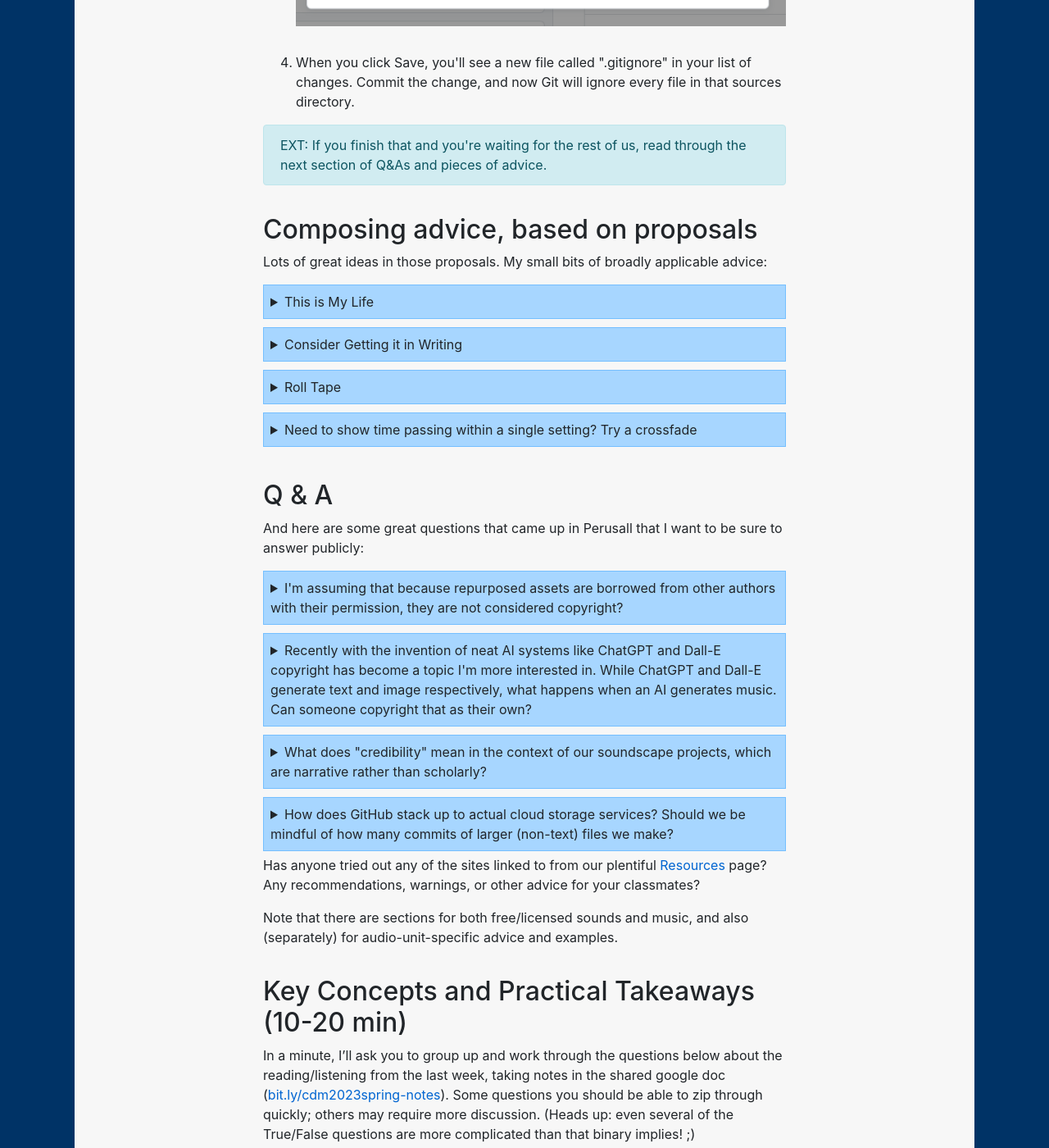
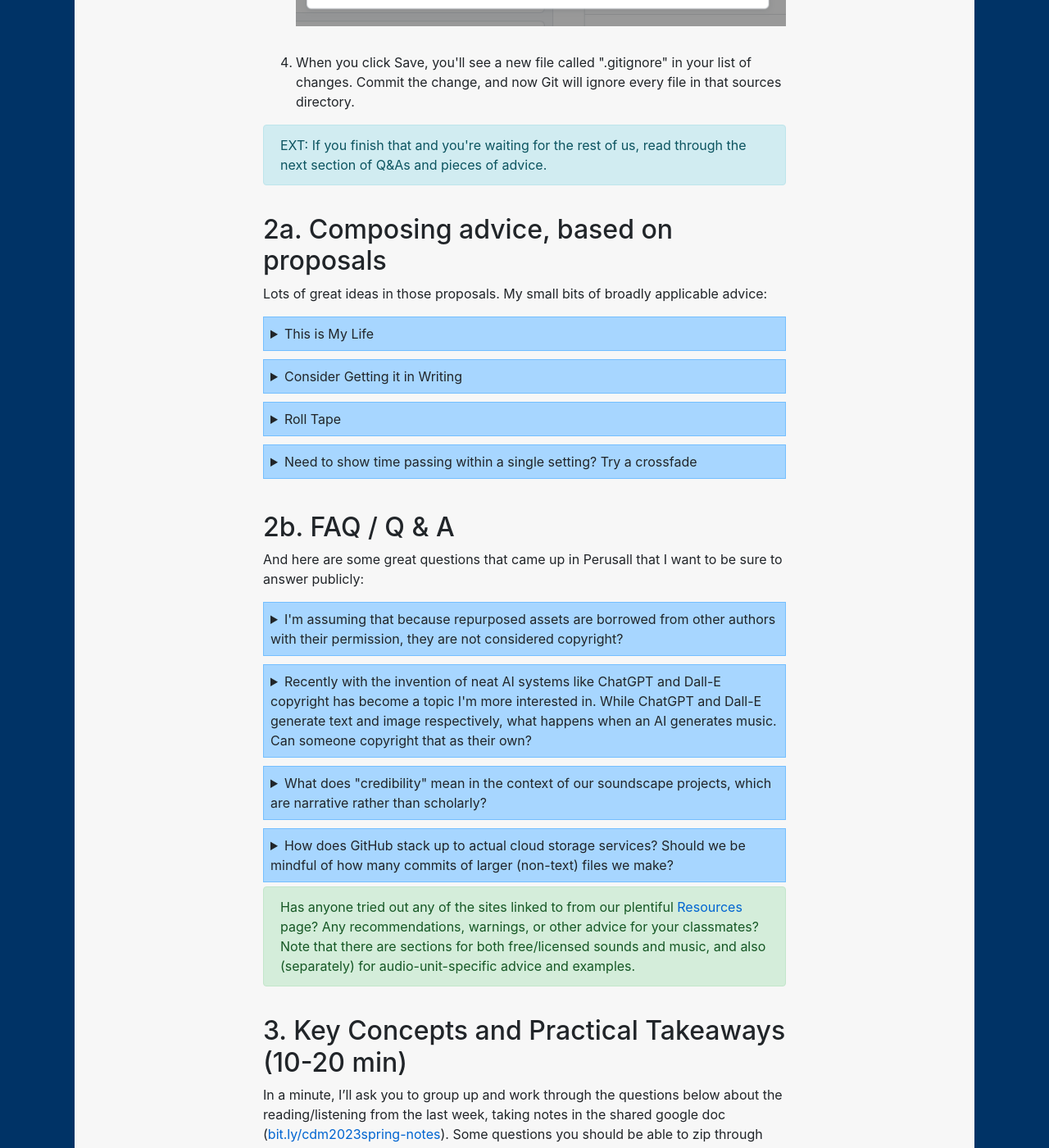
Before and after one commit to benmiller314/cdm2023spring, a Jekyll site: the page built from plans/lesson-05.md, in a window 1280 px wide and 1400 px high, scrolled down 2817 px. Shown: the whole window at 82% size. Built offline with Jekyll 4.4.1, drawn with Linux system fonts in a browser that asks for light colours; our own code applies the rules of GitHub Pages for plain Markdown files; some of the changed text lies outside the part shown.

Commit message:
minor typo fixes and formatting tweaks

```diff
--- a/plans/lesson-05.md
+++ b/plans/lesson-05.md
@@ -69,7 +69,7 @@ An even easier process will protect you from accidentally oversharing source fil
 EXT: If you finish that and you're waiting for the rest of us, read through the next section of Q&amp;As and pieces of advice.
 </div>
 
-## Composing advice, based on proposals
+## 2a. Composing advice, based on proposals
 
 Lots of great ideas in those proposals. My small bits of broadly applicable advice:
 
@@ -89,7 +89,7 @@ Lots of great ideas in those proposals. My small bits of broadly applicable advi
   If your proposal covers a long time – a full day, a full game, etc – you won't be able to represent it minute by minute. Instead, you'd normally want to jump from moment to moment with a sharp cut from one background track to another. But if you want to give a sense of time passing without changing where you are, one option is to fade out from the same background track back to itself, but later on, so there's still a sense of change within the sameness.
 </details>
 
-## Q & A
+## 2b. FAQ / Q & A
 
 And here are some great questions that came up in Perusall that I want to be sure to answer publicly:
 
@@ -152,19 +152,21 @@ This came in late enough that I don't have a full write-up. What do you all thin
 </details>
 -->
 
-
-<details><summary>How does GitHub stack up to actual cloud storage services? Should we be mindful of how many commits of larger (non-text) files we make?</summary>
+<details><!-- GH as storage-->
+<summary>How does GitHub stack up to actual cloud storage services? Should we be mindful of how many commits of larger (non-text) files we make?</summary>
 This came in late enough that I don't have a full write-up, but two short answers: (1) this is why we need <a href="https://git-lfs.github.com/">git-lfs</a>, which I've already set up on the soundscape repository; (2) this is one reason to keep your full sources in a folder that you <a href="https://docs.github.com/en/get-started/getting-started-with-git/ignoring-files">.gitignore</a></details>
 
 
+<div class="alert alert-success">
 Has anyone tried out any of the sites linked to from our plentiful <a href="{{site.github_url}}/resources">Resources</a> page? Any recommendations, warnings, or other advice for your classmates?
 
 Note that there are sections for both free/licensed sounds and music, and also (separately) for audio-unit-specific advice and examples.
+</div>
 
 
-## Key Concepts and Practical Takeaways (10-20 min)
+## 3. Key Concepts and Practical Takeaways (10-20 min)
 
-In a minute, I'll ask you to group up and work through the questions below about the reading/listening from the last week, taking notes in the shared google doc ([bit.ly/cdm2023spring-notes](https://bit.ly/cdm2023spring-notes)). Some questions you should be able to zip through quickly; others may require more discussion. (Heads up: even several of the True/False questions are more complicated than that binary implies! ;)
+In a minute, I'll ask you to group up and work through the questions below about the reading/listening from the last week, taking notes in the shared google doc ([bit.ly/cdm2023spring-notes](https://bit.ly/cdm2023spring-notes#heading=h.7q6z70363fse)). Some questions you should be able to zip through quickly; others may require more discussion. (Heads up: even several of the True/False questions are more complicated than that binary implies! ;)
 
 Let's see what happens if we run with the groups from lesson 2, subject to roster changes since then:
 
@@ -253,4 +255,4 @@ To help with goal-setting and reflection (and, again, so I can figure out where
   </ul>
 </li>
 </ul>
-<a href="hw-preview">Jump back to studio instructions</a>
+<a href="#hw-preview">Jump back to studio instructions</a>
```
Also changed, not shown: other parts of plans/lesson-05.md (+7 -7 lines).
